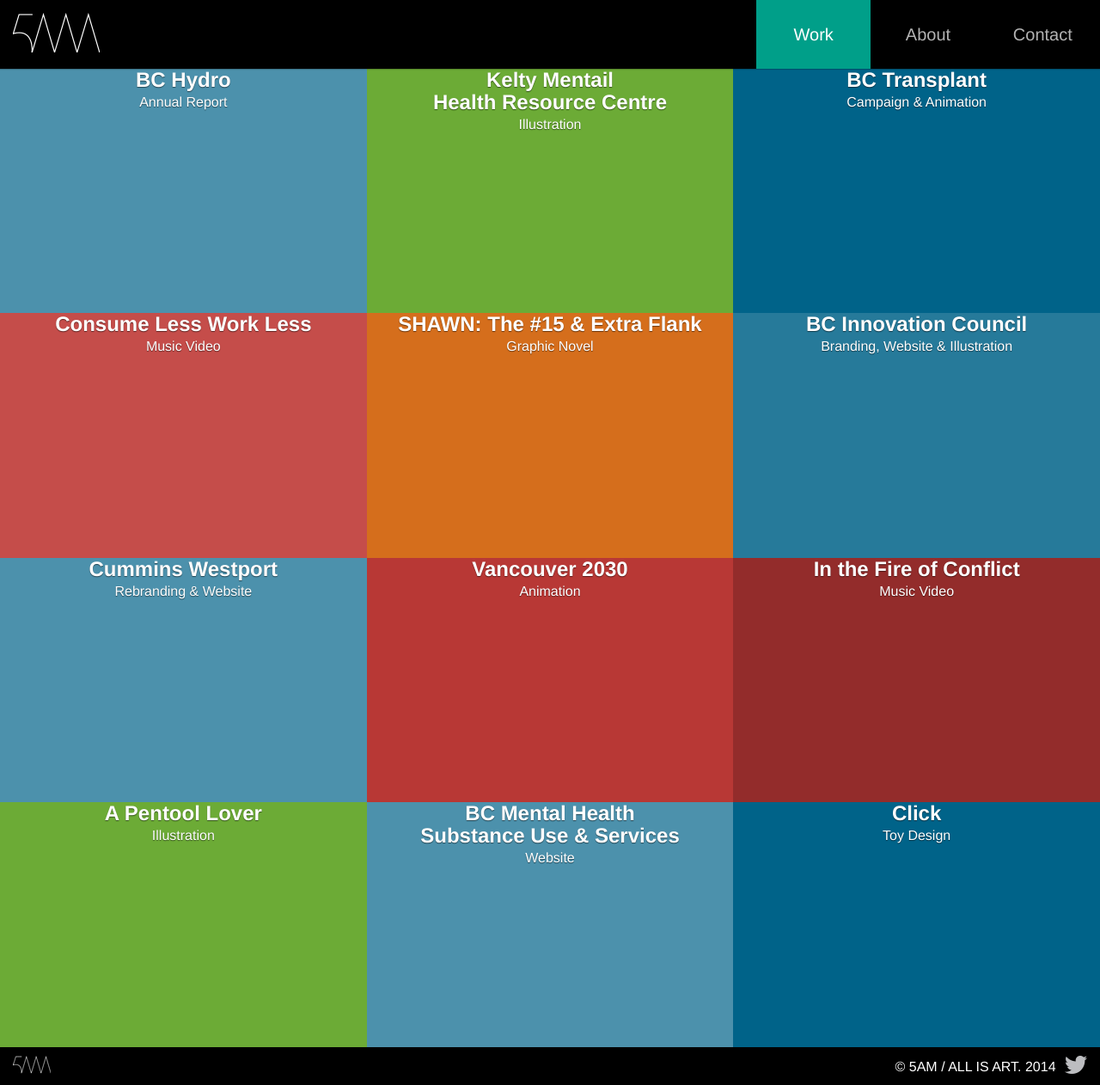
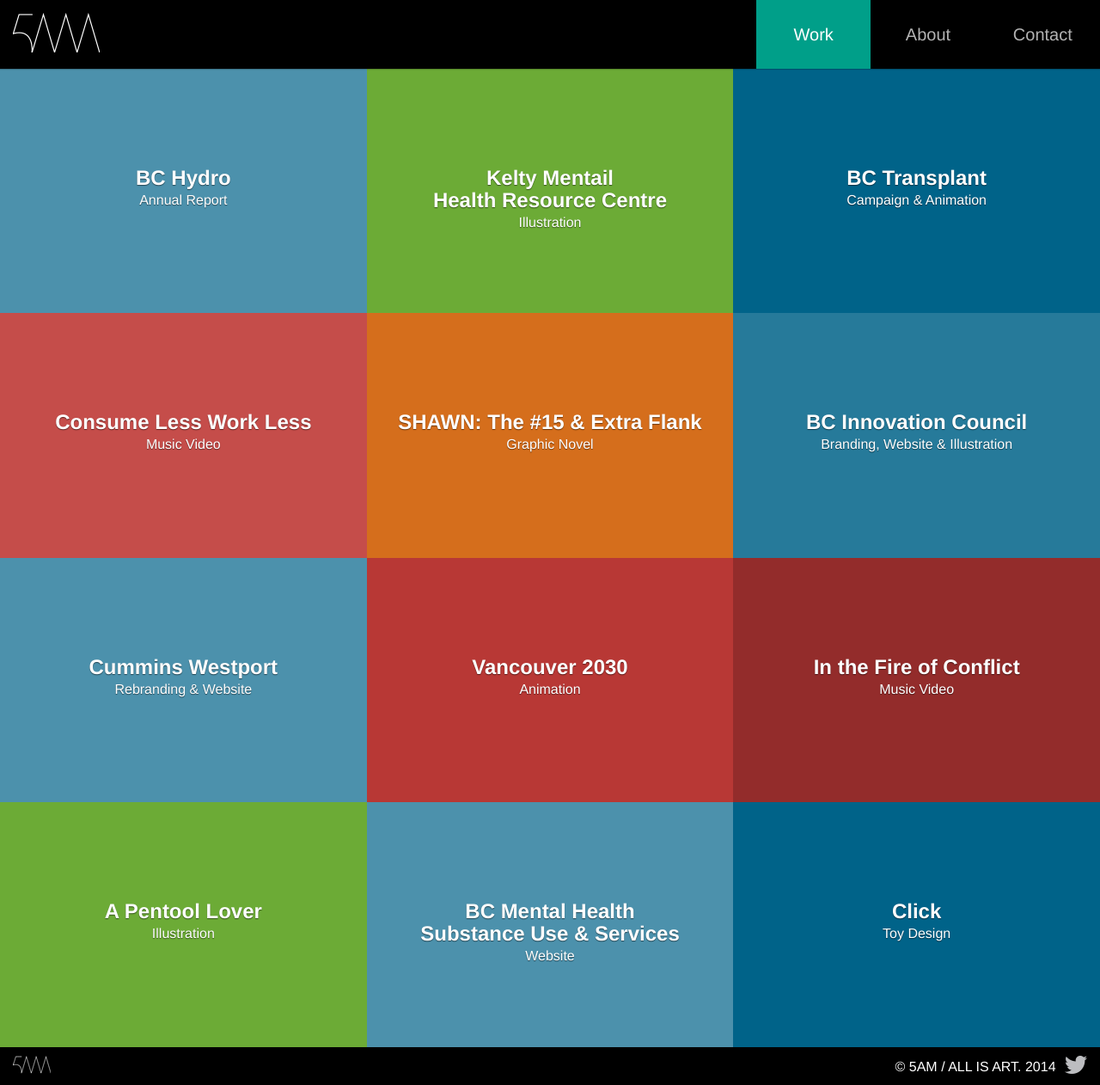
Before and after one commit to justinalm/bokchoi, a Jekyll site: the page built from index.html, in a window 1280 px wide and 1262 px high. Shown: the whole window at 86% size. Built offline with Jekyll 4.4.1, drawn with Linux system fonts in a browser that asks for light colours; nearby versions of some CDN libraries.

Commit message:
Got the break-points sorted out again.

```diff
--- a/css/5am.css
+++ b/css/5am.css
@@ -274,7 +274,7 @@
 
 ul.projects > li > a > .project-info {
   position: absolute;
-  top: 0%;
+  top: 40%;
   left: 0%;
   height: auto;
   width: 100%;
@@ -422,7 +422,7 @@
 
   ul.projects > li {
     float: left;
-    width: 33.3334%;
+    width: 50%;
   }
 
   /*About Page Styles*/
@@ -459,6 +459,11 @@
   ul.desktop {
     display: block;
     width: 400px;
+  }
+
+  ul.projects > li {
+    float: left;
+    width: 33.3334%;
   }
 
   /*About Page Styles*/
```
Also changed, not shown: 1 other file.
